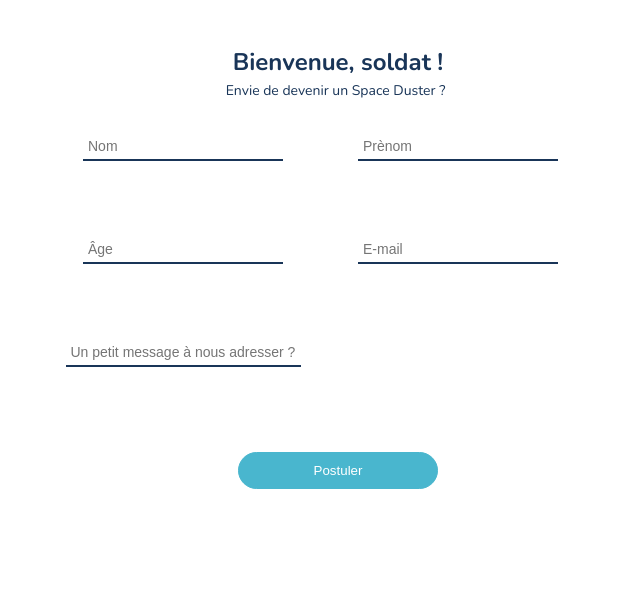
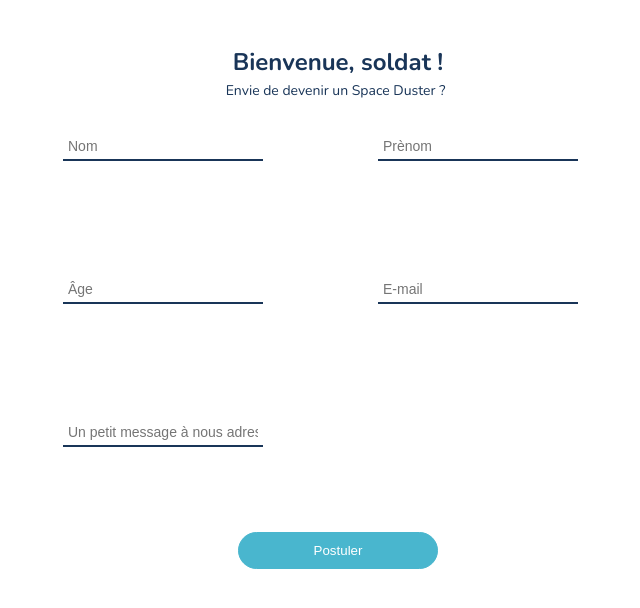
Before and after one commit to Doriantaing/space_dust, a PHP site: page /join.php in a window 1280 px wide. Shown: the top 608 px of the page, without its empty margins (302-942 px from the left). Run offline with PHP 8.4, Linux system fonts and the light colour scheme.

Commit message:
all together

```diff
--- a/assets/styles/css/styles.css
+++ b/assets/styles/css/styles.css
@@ -873,7 +882,7 @@ html {
     .joinForm__formContainer {
       display: grid;
       grid-template-columns: repeat(2, 1fr);
-      grid-gap: 40px;
+      grid-gap: 80px;
       align-items: center; }
     .joinForm__formInput {
       border: none;
@@ -899,11 +908,6 @@ html {
       padding: 10px 0;
       color: #fff;
       cursor: pointer; }
-
-.--message {
-  width: 100%;
-  align-items: center;
-  justify-self: center; }
 
 .footer {
   height: 100vh;
@@ -1413,4 +1417,7 @@ html {
         position: absolute;
         right: 0; } }
 
+body {
+  overflow-x: hidden; }
+
 /*# sourceMappingURL=styles.css.map */
--- a/assets/styles/scss/components/_devis.scss
+++ b/assets/styles/scss/components/_devis.scss
@@ -3,8 +3,9 @@
     font-family: 'Nunito';
     color: $dark-blue;
     font-size: 14px;
+    background: #fff;
     &__container {
-        padding: 100px 20px;
+        padding: 50px 20px;
         @include for-size(tablet-portrait-up) {
             padding-left: 100px;
         }
--- a/assets/styles/scss/components/_header.scss
+++ b/assets/styles/scss/components/_header.scss
@@ -1,4 +1,5 @@
 .header{
+  background: #fff;
   &__inner{
     padding: 21px;
     display: flex;
@@ -35,6 +36,8 @@
     top: 50%;
     left: 50%;
     transform: translate(-50%, -50%);
+    display: flex;
+    flex-direction: column;
   }
   &__item{
     font-family: "nunito", sans-serif;
@@ -43,6 +46,7 @@
     font-size: 24px;
     cursor: pointer;
     text-align: center;
+    text-decoration: none;
   }
   &__imgContainer{
     width: 100px;
@@ -93,4 +97,5 @@
   color: $dark-blue;
   background-color: #FFF;
   cursor: pointer;
+  text-decoration: none;
 }
--- a/assets/styles/scss/components/_join.scss
+++ b/assets/styles/scss/components/_join.scss
@@ -83,7 +83,7 @@
     &Container {
       display: grid;
       grid-template-columns: repeat(2, 1fr);
-      grid-gap: 40px;
+      grid-gap: 80px;
       align-items: center;
     }
     &Input {
@@ -114,8 +114,3 @@
     }
   }
 }
-.--message{
-  width: 100%;
-  align-items: center;
-  justify-self: center;
-}
--- a/assets/styles/scss/components/_login.scss
+++ b/assets/styles/scss/components/_login.scss
@@ -8,6 +8,7 @@
         flex-direction: column;
         justify-content: center;
         align-items: center;
+        margin-top: 150px;
     }
     &__title{
         font-size: 24px;
@@ -63,6 +64,7 @@
         flex-direction: column;
         justify-content: center;
         align-items: center;
+        margin-top: 150px;
     }
     &__title{
         font-size: 24px;
--- a/assets/styles/scss/styles.scss
+++ b/assets/styles/scss/styles.scss
@@ -27,3 +27,8 @@
 @import "./components/user/suivi";
 @import "./components/user/userDevis";
 @import "./components/user/profil";
+
+
+body{
+    overflow-x: hidden;
+}
```
Also changed, not shown: other parts of assets/styles/css/styles.css (+16 -7 lines), 1 other file. Lines whose indentation alone changed are shown as unchanged.
